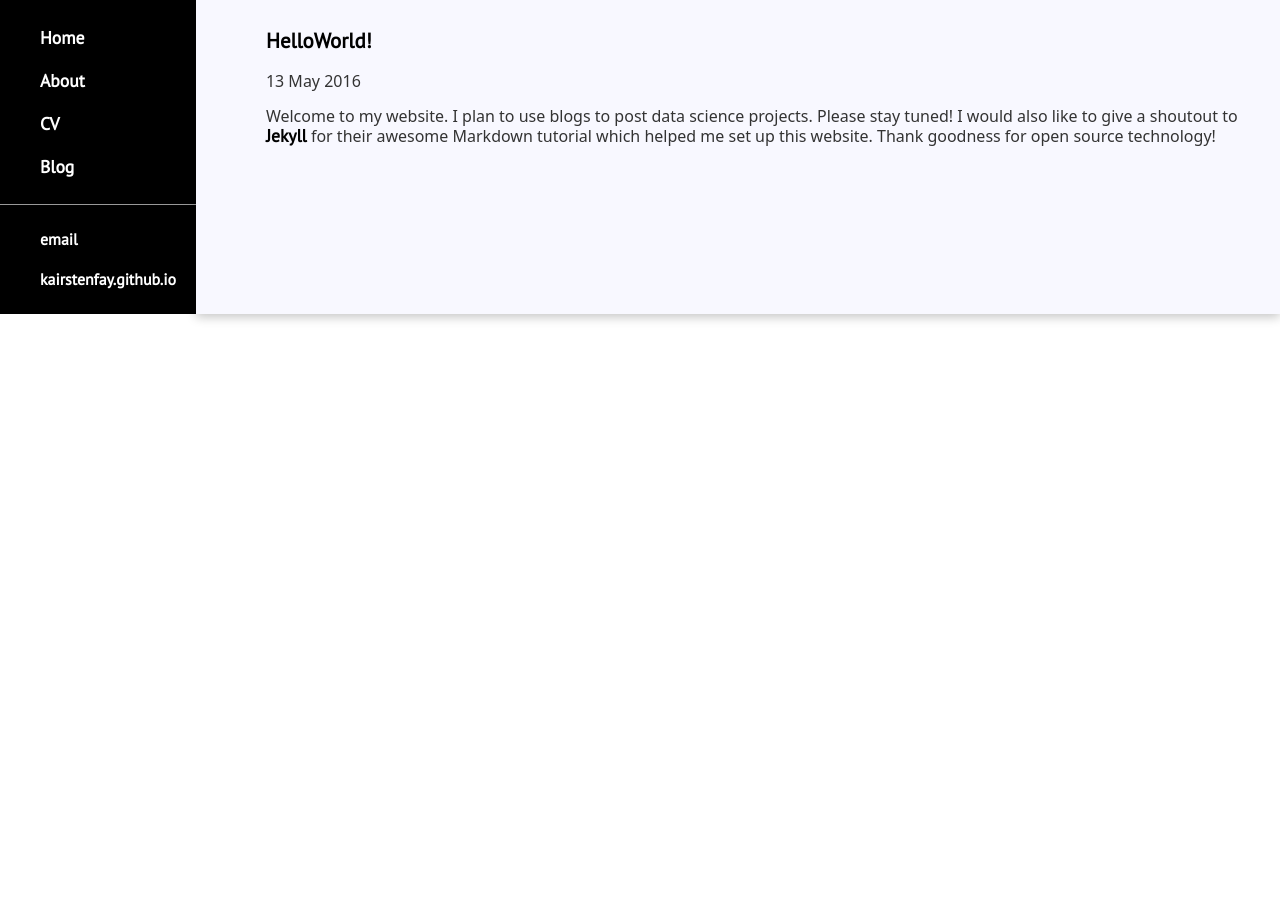
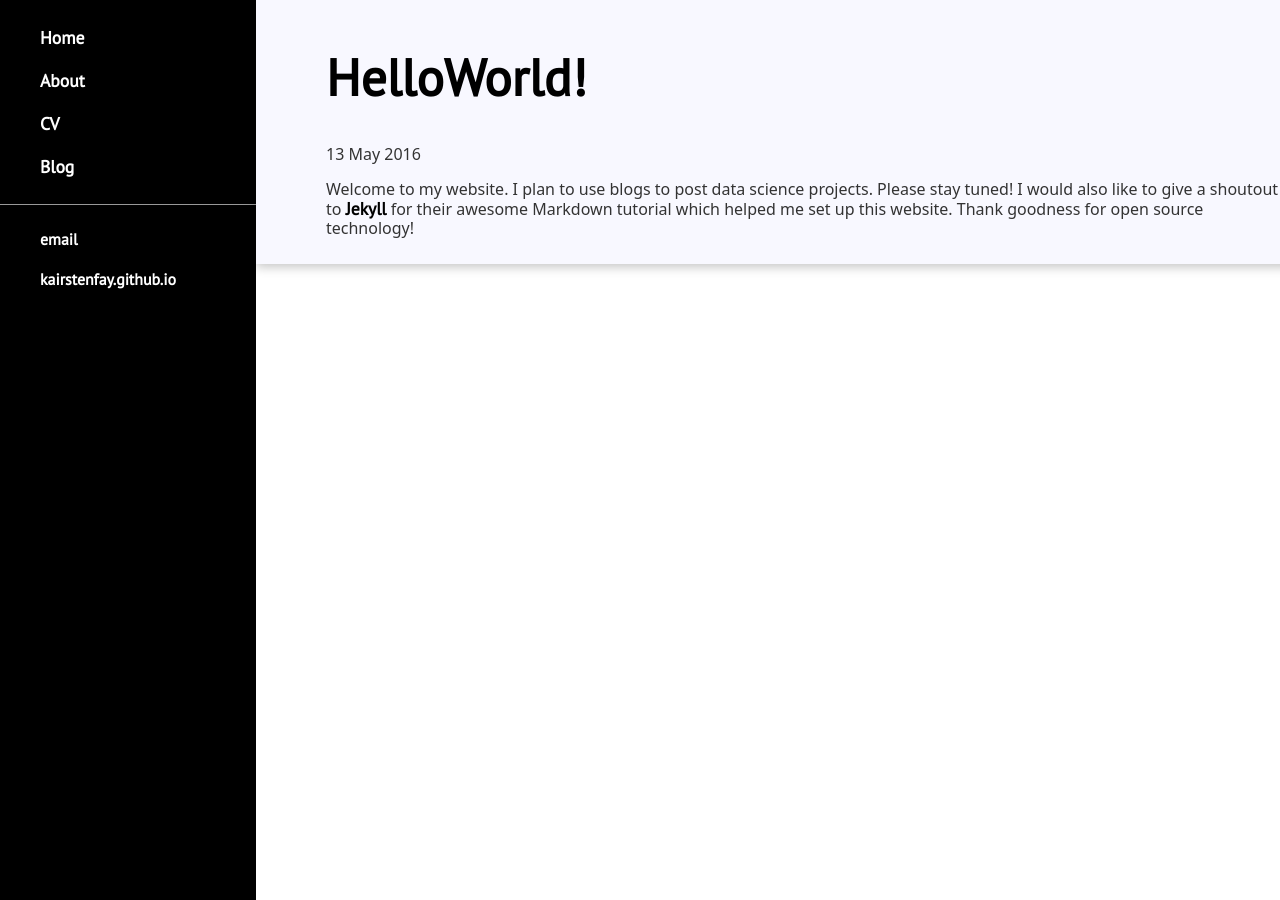
Before and after one commit to kairstenfay/kairstenfay.github.io, a Jekyll site: the page built from _posts/2016-05-13-kairsten-fay-site-launched.md, in a window 1280 px wide. Built offline with Jekyll 4.4.1, drawn with Linux system fonts in a browser that asks for light colours.

Commit message:
Changed nav bar so it's static. Used relative and absolute positoning instead of flex

```diff
--- a/_layouts/post.html
+++ b/_layouts/post.html
@@ -2,7 +2,7 @@
 layout: default
 notes: active
 ---
-<h2 class="blog">{{ page.title }}</h2>
+<h1 class="blog">{{ page.title }}</h1>
 <p class="meta">{{ page.date | date_to_string }}</p>
 
 <div class="post">
--- a/css/main.css
+++ b/css/main.css
@@ -4,12 +4,14 @@ body {
     /* background-image: url("https://encrypted-tbn0.gstatic.com/images?q=tbn:ANd9GcTm1eFGDIyTTZ_NfLvem8ul2p1ixrYWN1nbkjy0H845im1rMAbyyQ");
     background-attachment: fixed; */
     font-family: 'PT Sans', sans-serif;
-    display: flex;
 }
 nav {
     background-color: #000;
     display: flex;
     flex-direction: column;
+    position: fixed;
+    width: 20vw;
+    height: 100vh;
 }
 
 div {
@@ -79,6 +81,7 @@ h1 {
 }
 h2 {
     font-size: 1.3em;
+    align-self: center;
 }
 .blog {
     text-align: left;
@@ -160,5 +163,7 @@ li{
 
 #thumbnail {
     box-shadow: 0 3px 10px rgba(0, 0, 0, 0.23);
-    background-color: ghostwhite;
+    position: relative;
+    left: 20vw;
+    width: 80vw;
 }
```
